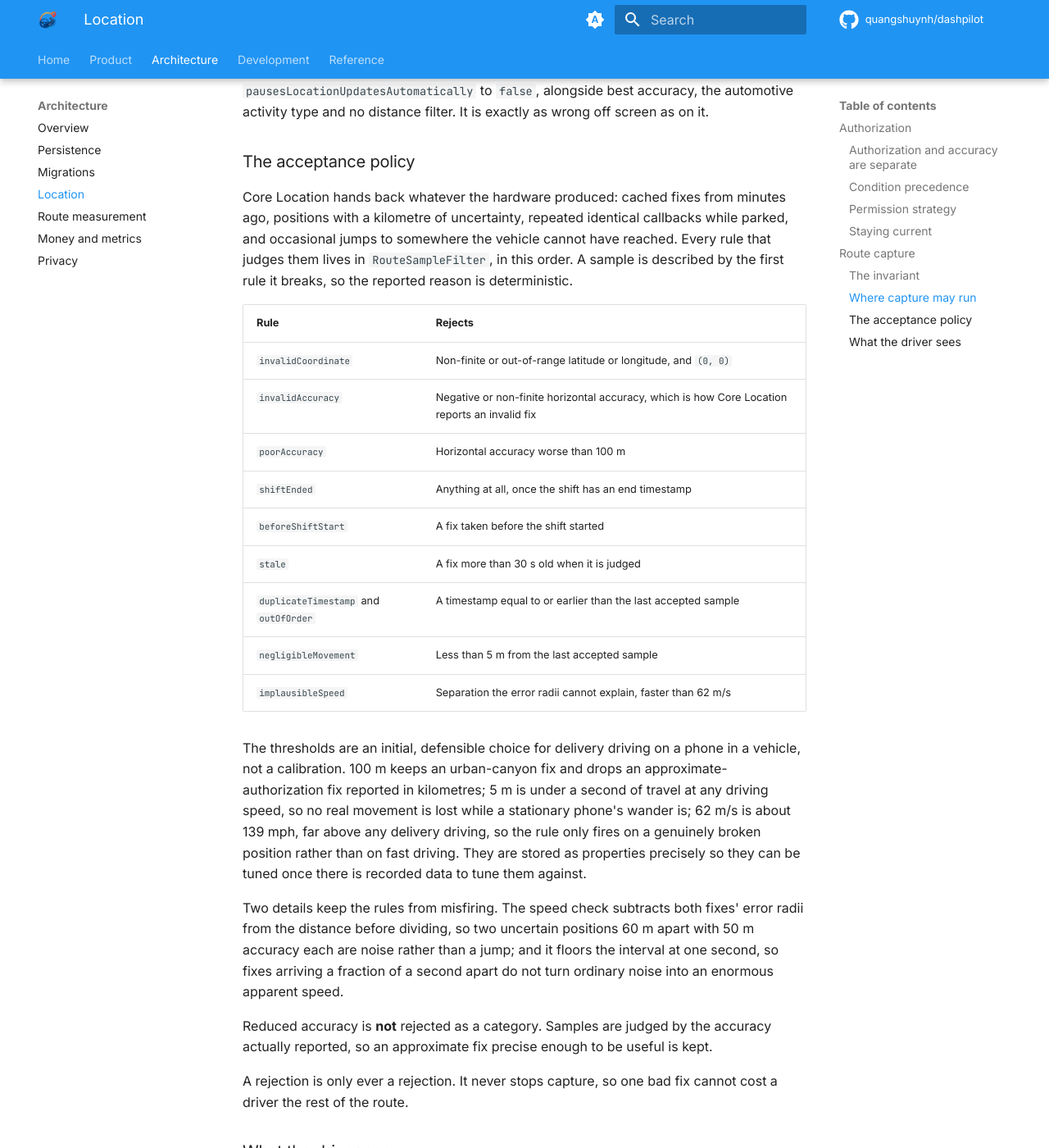
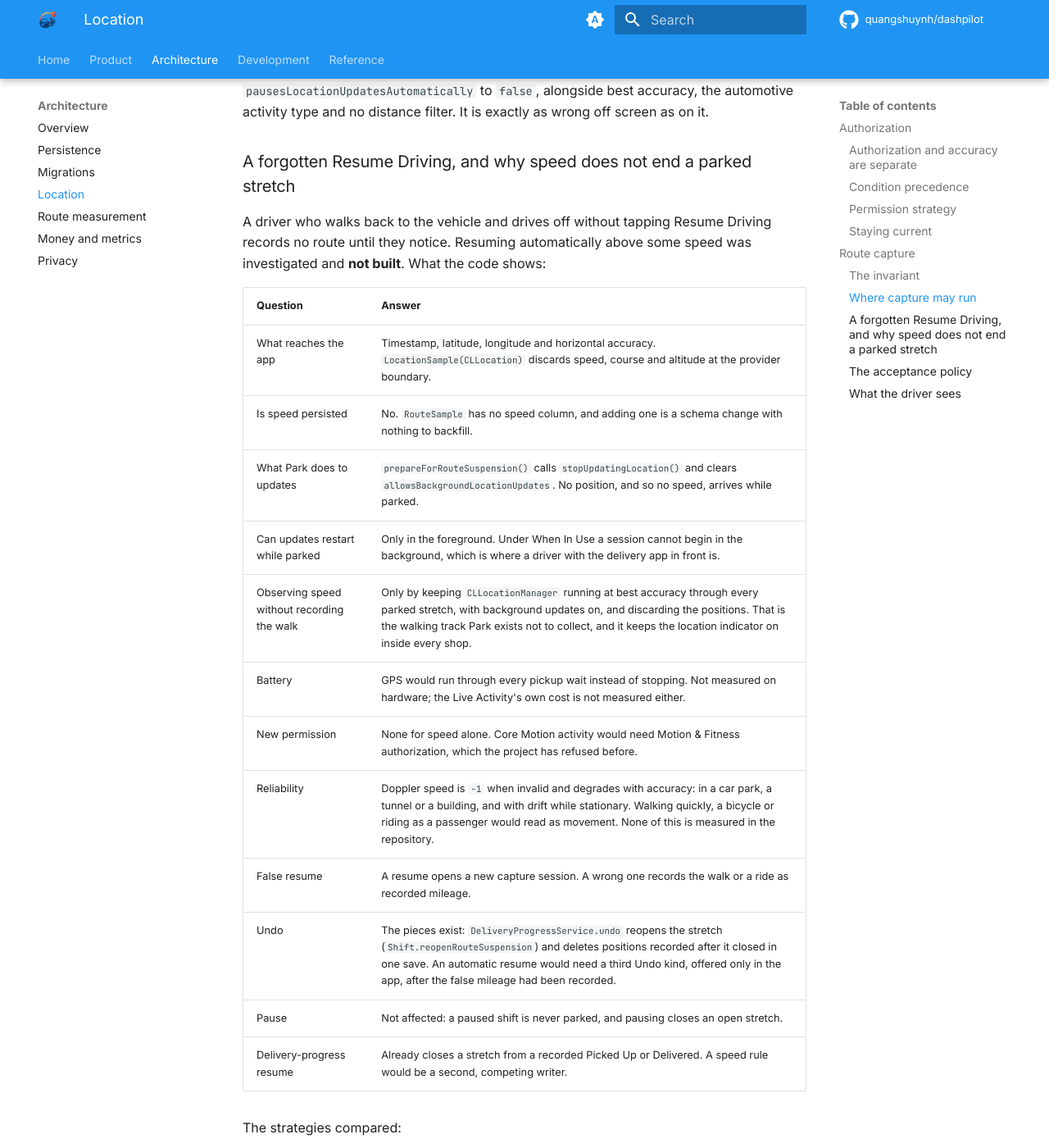
Before and after one commit to quangshuynh/dashpilot, an MkDocs documentation site: the page built from docs/architecture/location.md, in a window 1280 px wide and 1400 px high, scrolled down 5236 px. Shown: the whole window at 82% size. Built offline with MkDocs 1.6.1 and Material for MkDocs 9.7.7, drawn with Linux system fonts in a browser that asks for light colours; comment, search, counter and statistics services are not loaded; some of the changed text lies outside the part shown.

Commit message:
investigate(route): measure the options for a forgotten Resume Driving
Park stops Core Location updates and clears background updates, speed is
discarded at the provider boundary and never persisted, and under When In
Use a session cannot restart in the background. Speed-based resume would need
the parked walking track collected, and a false resume records the walk as
mileage. Strategies A to H compared; automatic resume rejected.

```diff
--- a/docs/architecture/location.md
+++ b/docs/architecture/location.md
@@ -198,6 +198,45 @@
 `pausesLocationUpdatesAutomatically` to `false`, alongside best accuracy, the automotive activity
 type and no distance filter. It is exactly as wrong off screen as on it.
 
+### A forgotten Resume Driving, and why speed does not end a parked stretch
+
+A driver who walks back to the vehicle and drives off without tapping Resume Driving records no
+route until they notice. Resuming automatically above some speed was investigated and **not
+built**. What the code shows:
+
+| Question | Answer |
+| --- | --- |
+| What reaches the app | Timestamp, latitude, longitude and horizontal accuracy. `LocationSample(CLLocation)` discards speed, course and altitude at the provider boundary. |
+| Is speed persisted | No. `RouteSample` has no speed column, and adding one is a schema change with nothing to backfill. |
+| What Park does to updates | `prepareForRouteSuspension()` calls `stopUpdatingLocation()` and clears `allowsBackgroundLocationUpdates`. No position, and so no speed, arrives while parked. |
+| Can updates restart while parked | Only in the foreground. Under When In Use a session cannot begin in the background, which is where a driver with the delivery app in front is. |
+| Observing speed without recording the walk | Only by keeping `CLLocationManager` running at best accuracy through every parked stretch, with background updates on, and discarding the positions. That is the walking track Park exists not to collect, and it keeps the location indicator on inside every shop. |
+| Battery | GPS would run through every pickup wait instead of stopping. Not measured on hardware; the Live Activity's own cost is not measured either. |
+| New permission | None for speed alone. Core Motion activity would need Motion & Fitness authorization, which the project has refused before. |
+| Reliability | Doppler speed is `-1` when invalid and degrades with accuracy: in a car park, a tunnel or a building, and with drift while stationary. Walking quickly, a bicycle or riding as a passenger would read as movement. None of this is measured in the repository. |
+| False resume | A resume opens a new capture session. A wrong one records the walk or a ride as recorded mileage. |
+| Undo | The pieces exist: `DeliveryProgressService.undo` reopens the stretch (`Shift.reopenRouteSuspension`) and deletes positions recorded after it closed in one save. An automatic resume would need a third Undo kind, offered only in the app, after the false mileage had been recorded. |
+| Pause | Not affected: a paused shift is never parked, and pausing closes an open stretch. |
+| Delivery-progress resume | Already closes a stretch from a recorded Picked Up or Delivered. A speed rule would be a second, competing writer. |
+
+The strategies compared:
+
+| Strategy | Verdict |
+| --- | --- |
+| A. Speed threshold | Rejected: no speed arrives while parked, and a single reading is noise-prone |
+| B. Sustained speed | Rejected: same data dependency, plus seconds of walking or riding recorded before it fires |
+| C. Displacement and speed | Rejected: needs the parked track recorded or held |
+| D. Reminder after a parked duration | Deferred: a notification needs a new authorization, and no duration separates a long pickup from a forgotten tap |
+| E. Reminder when the app becomes active | Not needed: the panel already leads with Resume Driving while parked |
+| F. Notification or Live Activity reminder | Partly built, as G |
+| G. Stronger Resume affordance | **Built** |
+| H. Infer from delivery progress | Already exists, as the opt-in Resume driving after delivery progress |
+
+**What was built (G).** The Dynamic Island's compact and minimal glyph, which is what a driver sees
+with another app in front, used the red recording dot whether or not the route was recording. While
+parked it now shows the parking sign, tinted blue, and VoiceOver reads the parked sentence. Nothing
+is recorded, inferred or written; the glyph follows the stored parked state.
+
 ### The acceptance policy
 
 Core Location hands back whatever the hardware produced: cached fixes from minutes ago, positions
```
